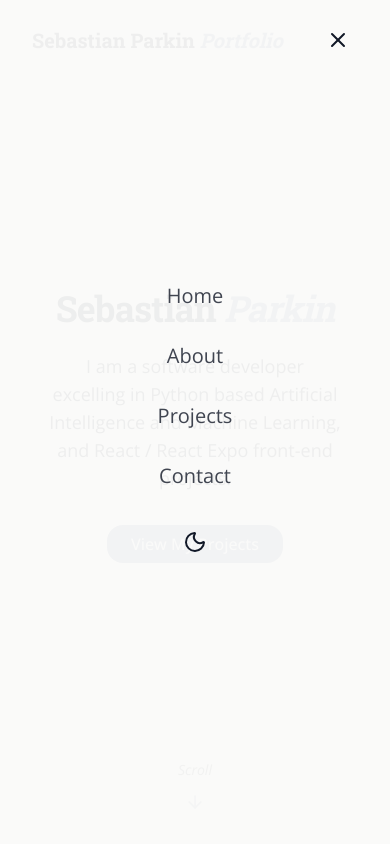
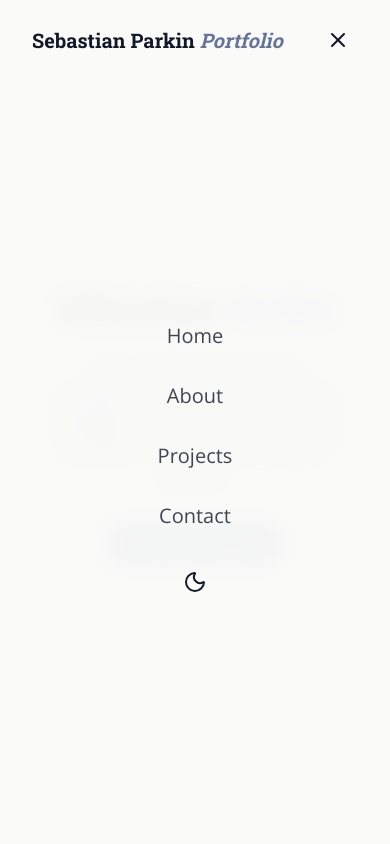
Before and after one commit to sebparkin/updated_portfolio, a React (Vite) app: page / in a window 390 px wide. Shown: the top 844 px of the page. Built offline with nearby package versions, Linux system fonts and the light colour scheme.

Commit message:
fix: Changed navbar overlay on mobile so the top menu items aren't cut off, and the navbar always shows at the top

```diff
--- a/src/components/Navbar.jsx
+++ b/src/components/Navbar.jsx
@@ -1,4 +1,4 @@
-import { useEffect, useState } from "react";
+import { useEffect, useRef, useState } from "react";
 import { cn } from "../lib/utils";
 import { X, Menu } from "lucide-react";
 import { ThemeToggle } from "./ThemeToggle";
@@ -13,6 +13,8 @@
 export const Navbar = () => {
   const [isScrolled, setIsScrolled] = useState(false);
   const [isMenuOpen, setIsMenuOpen] = useState(true);
+  const navRef = useRef(null);
+  const [navHeight, setNavHeight] = useState(0);
 
   useEffect(() => {
     const handleScroll = () => {
@@ -22,8 +24,19 @@
     return () => window.removeEventListener("scroll", handleScroll);
   }, []);
 
+  useEffect(() => {
+    if (!navRef.current) return;
+    const observer = new ResizeObserver(() => {
+      setNavHeight(navRef.current.offsetHeight);
+    });
+    observer.observe(navRef.current);
+    return () => observer.disconnect();
+  }, []);
+
   return (
+    <>
       <nav
+        ref={navRef}
         className={cn(
           "fixed w-full z-40 transition-all duration-300",
           isScrolled ? "py-3 bg-background/80 backdrop-blur-md shadow-xs" : "py-5",
@@ -51,20 +64,22 @@
             <ThemeToggle />
           </div>
 
-        {/* Mobile nav */}
-
+          {/* Mobile hamburger */}
           <button
             onClick={() => setIsMenuOpen((prev) => !prev)}
             className="md:hidden p-2 text-foreground z-50"
             aria-label={isMenuOpen ? "Close Menu" : "Open Menu"}
           >
-          {" "}
-          {isMenuOpen ? <X size={24} /> : <Menu size={24} />}{" "}
+            {isMenuOpen ? <X size={24} /> : <Menu size={24} />}
           </button>
+        </div>
+      </nav>
 
+      {/* Mobile overlay — outside <nav> so backdrop-filter doesn't trap fixed positioning */}
       <div
+        style={{ top: navHeight }}
         className={cn(
-            "fixed inset-0 bg-background/95 backdroup-blur-md z-40 flex flex-col items-center justify-center",
+          "fixed inset-x-0 bottom-0 bg-background/95 backdrop-blur-md z-40 flex flex-col items-center justify-center",
           "transition-all duration-300 md:hidden",
           isMenuOpen ? "opacity-100 pointer-events-auto" : "opacity-0 pointer-events-none",
         )}
@@ -83,7 +98,6 @@
           <ThemeToggle />
         </div>
       </div>
-      </div>
-    </nav>
+    </>
   );
 };
```
Lines whose indentation alone changed are shown as unchanged.
